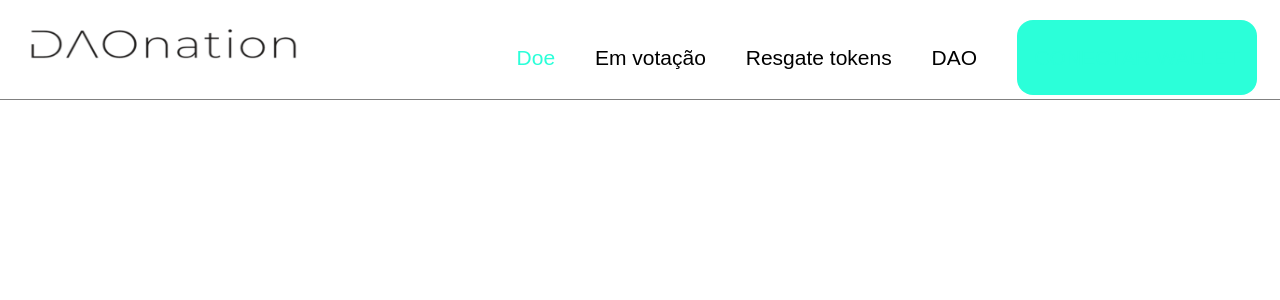
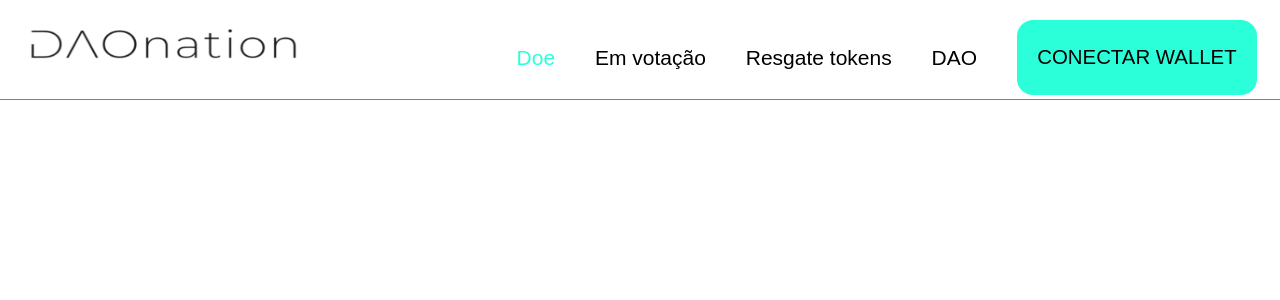
Before and after one commit to daonation/daonation-front, a React (Create React App) app: page / in a window 1280 px wide. Shown: the top 300 px of the page. Built offline with nearby package versions, Linux system fonts and the light colour scheme; a web font is replaced by a local one.

Commit message:
botão conectar

```diff
--- a/src/components/ButtonConnect.tsx
+++ b/src/components/ButtonConnect.tsx
@@ -1,16 +1,17 @@
 import React from "react";
-import internal from "stream";
 import styled from "styled-components";
+import { ethers } from "ethers";
 
 interface propsButton {
     height: number,
     width: number
 }
 
+
 export default function ButtonConnect(  props:propsButton ){
     return (
         <ConnectStyle height={props.height} width={props.width}>
-            <h1>CONECTAR WALLET</h1>
+            <h3>CONECTAR WALLET</h3>
         </ConnectStyle>
     );
 }
@@ -19,17 +20,18 @@ const ConnectStyle = styled.div<{height: number; width: number;}>`
     background: #2BFFD9;
     height: ${props => props.height}px;
     width: ${props => props.width}px;
-    color: #000000;
     display: flex;
     align-items: center;
     justify-content: center;
     border-radius: ${props => props.width/15}px;
     cursor: pointer;
-    h1{
-        display: block;
+    color: #000000;
+    h3{
         color: #000000;
+        font-size: ${props => props.width*0.085}px;
         :hover{
             text-decoration: none;
+            color: #000000;
         }
     }
 `;
```
